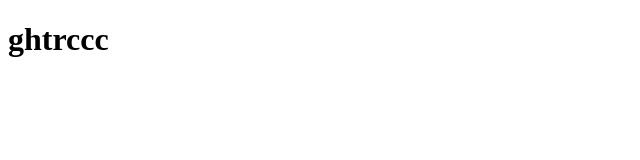
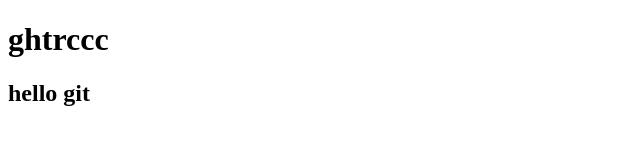
Before and after one commit to kamirhoseain/index-first, a plain HTML site: page index.html in a window 1280 px wide. Shown: the whole page, without its empty margins (0-640 px from the left). Drawn offline with Linux system fonts and the light colour scheme.

Commit message:
first change

```diff
--- a/index.html
+++ b/index.html
@@ -7,5 +7,6 @@
   </head>
   <body>
     <h1>ghtrccc</h1>
+    <h2>hello git</h2>
   </body>
 </html>
--- a/style.css
+++ b/style.css
@@ -0,0 +1,3 @@
+body {
+  background-color: aqua;
+}
```
